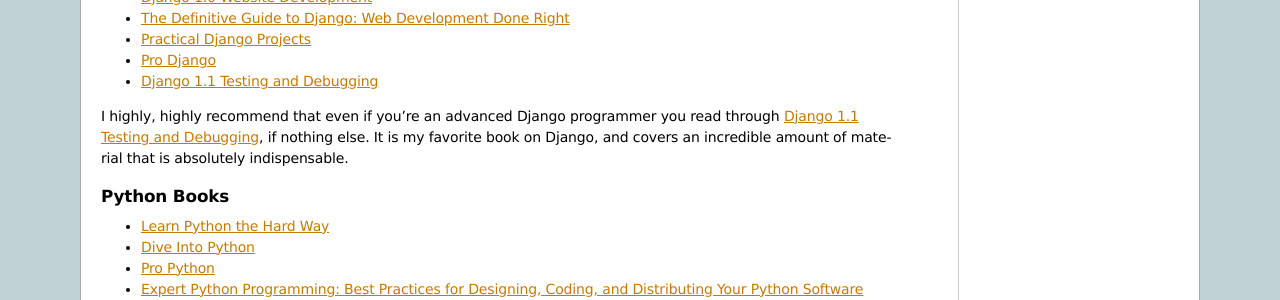
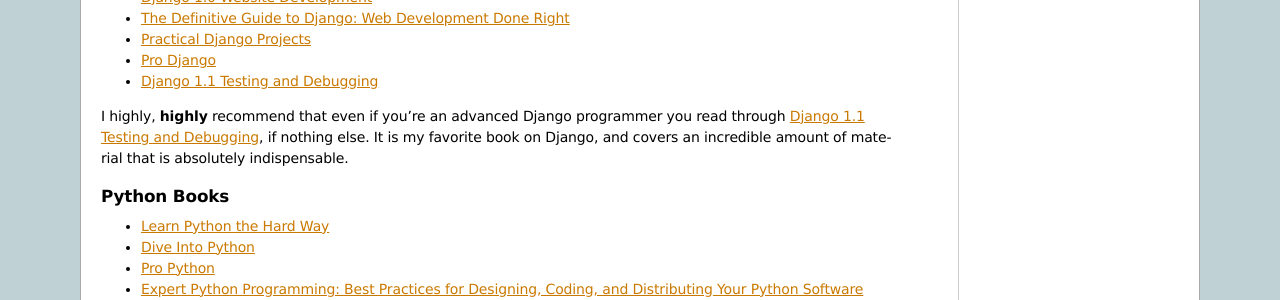
Before and after one commit to perryyo/deploydjango.com, a Sphinx documentation site: the page built from source/django_project_structure/resources.rst, in a window 1280 px wide. Shown: the part 366-666 px from the top of the page. Built offline with Sphinx 7.4.7, drawn with Linux system fonts in a browser that asks for light colours.

Commit message:
Adding emphasis.

```diff
--- a/source/django_project_structure/resources.rst
+++ b/source/django_project_structure/resources.rst
@@ -33,8 +33,8 @@
 - `Django 1.1 Testing and Debugging
   <http://www.amazon.com/gp/product/1847197566/ref=as_li_ss_tl?ie=UTF8&tag=rdegges-20&linkCode=as2&camp=1789&creative=390957&creativeASIN=1847197566>`_
 
-I highly, highly recommend that even if you're an advanced Django programmer
-you read through `Django 1.1 Testing and Debugging
+I highly, **highly** recommend that even if you're an advanced Django
+programmer you read through `Django 1.1 Testing and Debugging
 <http://www.amazon.com/gp/product/1847197566/ref=as_li_ss_tl?ie=UTF8&tag=rdegges-20&linkCode=as2&camp=1789&creative=390957&creativeASIN=1847197566>`_,
 if nothing else. It is my favorite book on Django, and covers an incredible
 amount of material that is absolutely indispensable.
```
